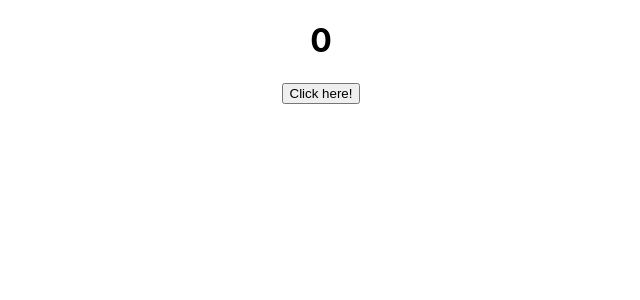
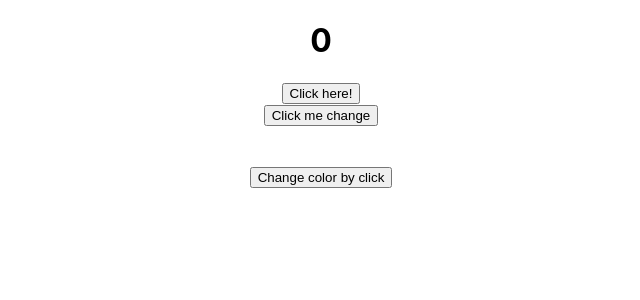
Before and after one commit to Ssharma0355/hooks-revision, a React (Create React App) app: page / in a window 1280 px wide. Shown: the top 300 px of the page, without its empty margins (319-959 px from the left). Built offline with nearby package versions, Linux system fonts and the light colour scheme.

Commit message:
change-useref

```diff
--- /dev/null
+++ b/src/components/UseRef/BgChange.js
@@ -0,0 +1,26 @@
+import React, { useRef, useState } from 'react'
+
+function BgChange() {
+    const [count, setCount] = useState(0);
+    const bgRef = useRef();
+
+    const changeColor =()=>{
+        bgRef.current.style.backgroundColor = "red";
+    }
+  return (
+    <div>
+        <button
+        ref={bgRef}
+
+        >Click me change</button>
+        <br /><br /><br />
+
+        <button onClick={changeColor}>Change color by click</button>
+
+
+
+    </div>
+  )
+}
+
+export default BgChange
--- a/src/components/UseRef/CounterandRef.js
+++ b/src/components/UseRef/CounterandRef.js
@@ -1,4 +1,5 @@
 import React, { useRef, useState } from 'react'
+import BgChange from './BgChange';
 
 function CounterandRef() {
     const [count, setCount] = useState(0);
@@ -11,12 +12,12 @@ function CounterandRef() {
     }
   return (
     <div>
-        <h1>{count}</h1>
-        <button onClick={handleClick}>Click here!</button>
+      <h1>{count}</h1>
+      <button onClick={handleClick}>Click here!</button>
 
-
+      <BgChange />
     </div>
-  )
+  );
 }
 
 export default CounterandRef
```
